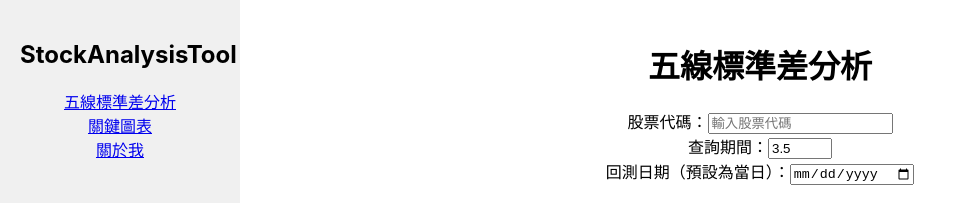
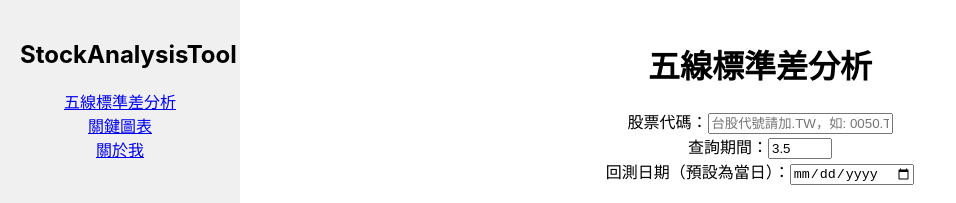
Before and after one commit to pigapril/TonyStock, a React (Create React App) app: page / in a window 1280 px wide. Shown: the top 203 px of the page, without its empty margins (0-956 px from the left). Built offline with nearby package versions, Linux system fonts and the light colour scheme.

Commit message:
更新提示文字为台股需加上.TW

```diff
--- a/src/App.js
+++ b/src/App.js
@@ -44,7 +44,7 @@ function App() {
           {
             label: 'Trend Line',
             data: data.trendLine,
-            borderColor: 'lightgray', // 淺灰色
+            borderColor: 'black', // 修改为黑色
             borderWidth: 2,
             fill: false,
             pointRadius: 0 // 隱藏數據點
@@ -112,7 +112,7 @@ function App() {
                         type="text"
                         value={stockCode}
                         onChange={(e) => setStockCode(e.target.value)}
-                        placeholder="輸入股票代碼"
+                        placeholder="台股代號請加.TW，如: 0050.TW"
                         required
                       />
                     </div>
```
